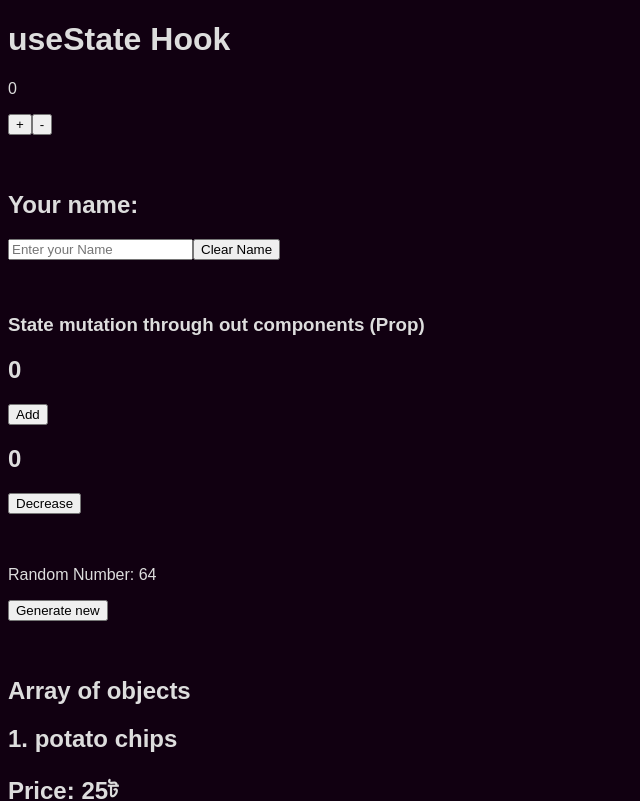
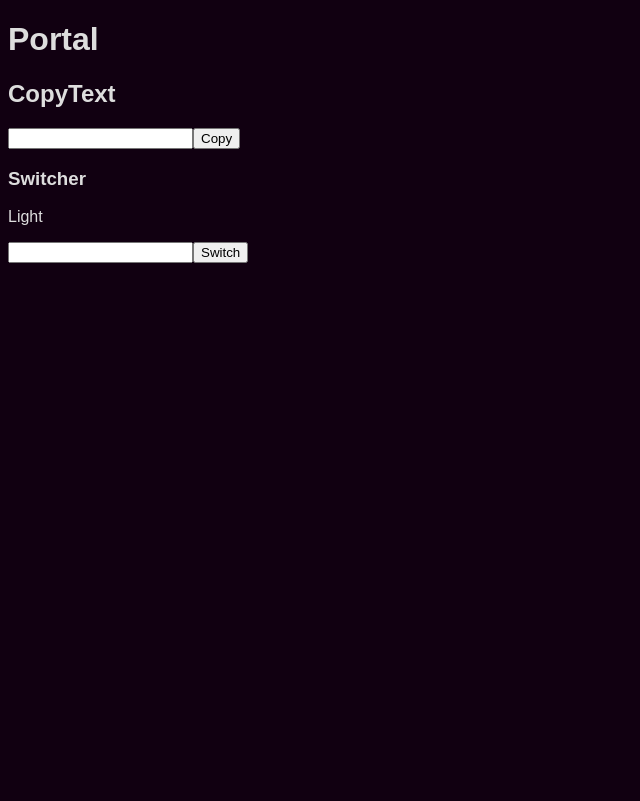
Before and after one commit to khbmh/reactMonster, a React (Vite) app in the folder reactFunda/: page / in a window 1280 px wide. Shown: the top 801 px of the page, without its empty margins (0-640 px from the left). Built offline with nearby package versions, Linux system fonts and the light colour scheme.

Commit message:
portal and switcher-key

```diff
--- a/reactFunda/index.html
+++ b/reactFunda/index.html
@@ -10,6 +10,7 @@
 </head>
 
 <body>
+  <div id="toast"></div>
   <div id="root"></div>
   <script type="module" src="/src/main.jsx"></script>
 </body>
--- a/reactFunda/src/App.jsx
+++ b/reactFunda/src/App.jsx
@@ -7,6 +7,7 @@ import ProductInfo from './dynamic/ProductInfo';
 import ProductList from './list/ProductList';
 import UserList from './list/UserList';
 import Event from './listenEvent/Event';
+import Portal from './portal/Portal';
 import Person from './props/Person';
 import Product from './props/Product';
 import StateHook from './stateHook/StateHook';
@@ -48,8 +49,9 @@ function App() {
       <StyleCard />
       <ProfileCard />
       <IconCom />
-      <Event />*/}
-      <StateHook />
+      <Event />
+      <StateHook />*/}
+      <Portal />
       {/* <Footer /> */}
     </>
   );
--- /dev/null
+++ b/reactFunda/src/portal/CopyText.jsx
@@ -0,0 +1,37 @@
+import { useState } from 'react';
+import Toast from './Toast';
+
+const CopyText = () => {
+  const [text, setText] = useState('');
+  const [copied, setCopied] = useState(false);
+  function handleCopy() {
+    if (text.trim() === '') {
+      alert('no text to copy!');
+      return;
+    }
+    navigator.clipboard.writeText(text).then(() => {
+      setCopied(true);
+      setText('');
+      setTimeout(() => {
+        setCopied(false);
+      }, 7000);
+    });
+  }
+  return (
+    <div>
+      <Toast copied={copied}>
+        <span>Text Copied</span>
+      </Toast>
+      <h2>CopyText</h2>
+      <input
+        type="text"
+        value={text}
+        onChange={(e) => setText(e.target.value)}
+      />
+      {/* <button onClick={handleCopy}>{copied ? 'Copied' : 'Copy!'}</button> */}
+      <button onClick={handleCopy}>Copy</button>
+    </div>
+  );
+};
+
+export default CopyText;
--- /dev/null
+++ b/reactFunda/src/portal/Portal.jsx
@@ -0,0 +1,15 @@
+import React from 'react';
+import CopyText from './CopyText';
+import Switcher from './Switcher';
+
+const Portal = () => {
+  return (
+    <div>
+      <h1>Portal</h1>
+      <CopyText />
+      <Switcher />
+    </div>
+  );
+};
+
+export default Portal;
--- /dev/null
+++ b/reactFunda/src/portal/Switcher.jsx
@@ -0,0 +1,16 @@
+import { useState } from 'react';
+
+const Switcher = () => {
+  const [isDark, setIsDark] = useState(false);
+
+  return (
+    <div>
+      <h3>Switcher</h3>
+      {isDark ? <p>Dark</p> : <p>Light</p>}
+      <input type="text" key={isDark ? 'dark' : 'light'} />
+      <button onClick={() => setIsDark((isDark) => !isDark)}>Switch</button>
+    </div>
+  );
+};
+
+export default Switcher;
--- /dev/null
+++ b/reactFunda/src/portal/Toast.jsx
@@ -0,0 +1,20 @@
+import { createPortal } from 'react-dom';
+
+const Toast = ({ copied, children }) => {
+  const styles = {
+    position: 'absolute',
+    top: 0,
+    right: 0,
+    margin: 13,
+    padding: 8,
+    color: 'black',
+    borderRadius: 4,
+    backgroundColor: 'salmon',
+  };
+  return createPortal(
+    <div>{copied && <p style={styles}>{children}</p>}</div>,
+    document.querySelector('#toast'),
+  );
+};
+
+export default Toast;
--- a/reactFunda/src/stateHook/task/ShoppingList.jsx
+++ b/reactFunda/src/stateHook/task/ShoppingList.jsx
@@ -4,7 +4,6 @@ const ShoppingList = () => {
   const [list, setList] = useState([]);
   const handleForm = (e) => {
     e.preventDefault();
-    const lastItem = list.length - 1;
     const name = e.target.name.value;
     const quantity = Number(e.target.quantity.value);
     if (name.trim() === '' || quantity < 1) {
```
